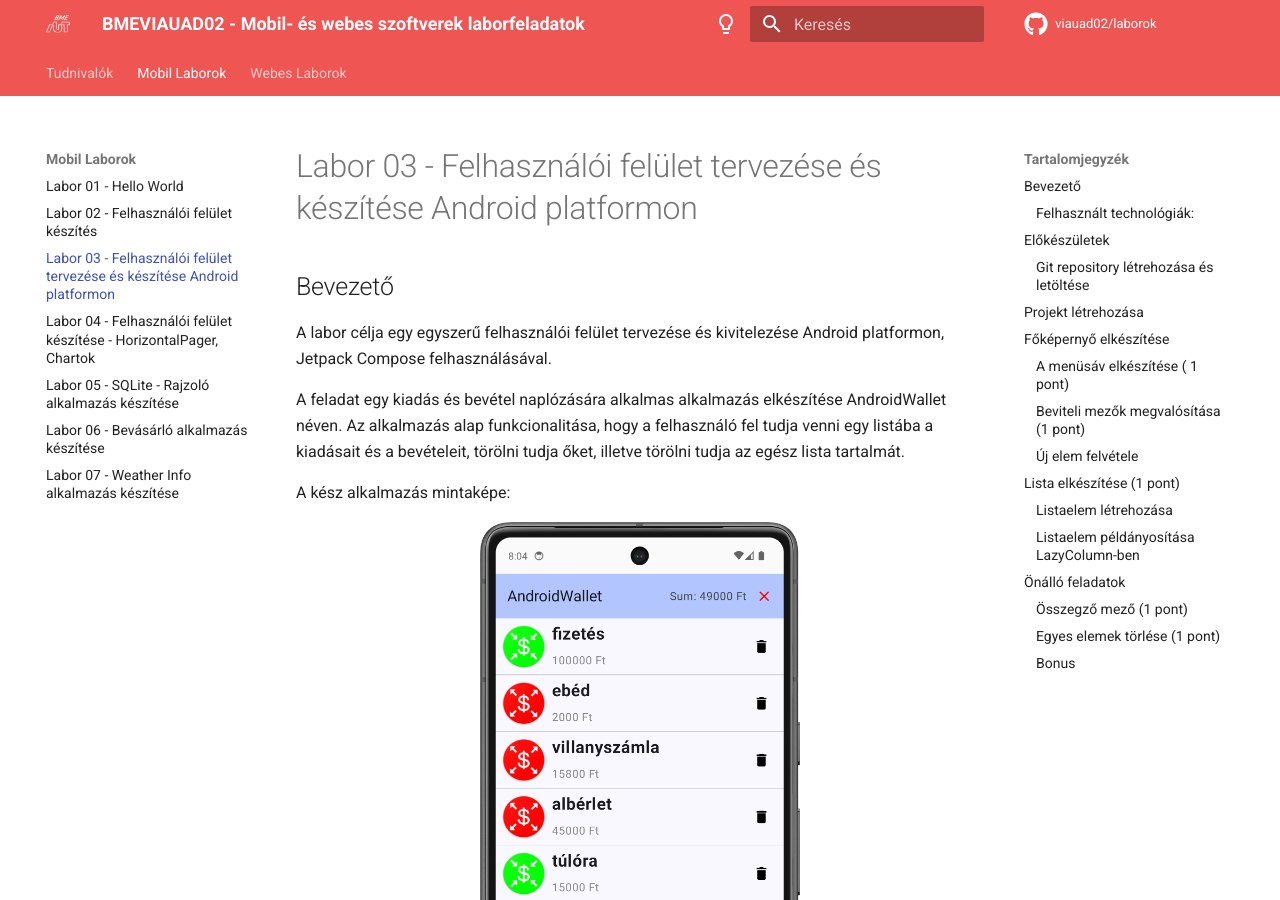
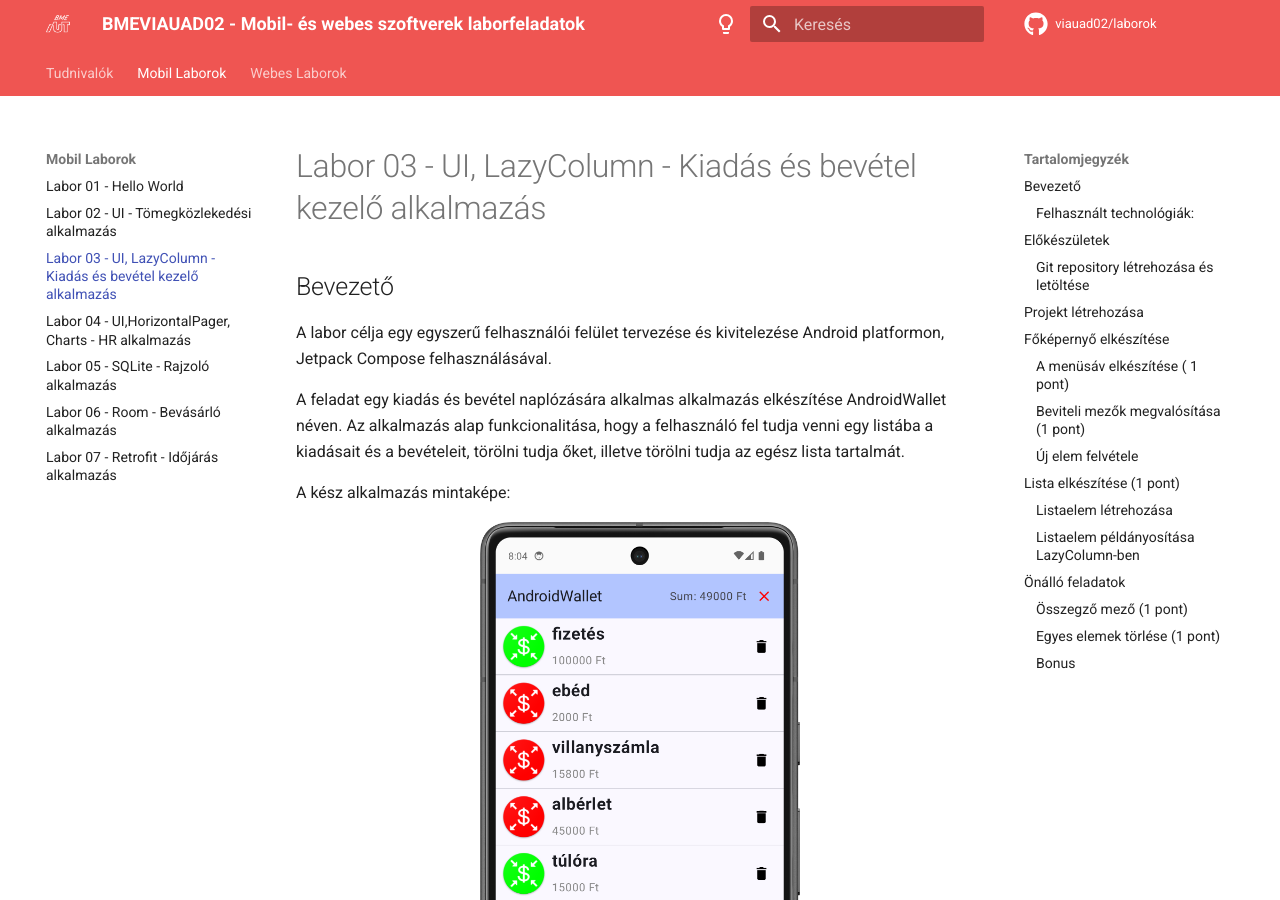
Before and after one commit to VIAUAD02/laborok, an MkDocs documentation site: the page built from docs/laborok/03-android-ui-adv/index.md, in a window 1280 px wide and 900 px high. Built offline with MkDocs 1.6.1 and Material for MkDocs 9.7.7, drawn with Linux system fonts in a browser that asks for light colours; comment, search, counter and statistics services are not loaded.

Commit message:
unification of android lab titles

```diff
--- a/docs/laborok/02-android-ui/index.md
+++ b/docs/laborok/02-android-ui/index.md
@@ -1,4 +1,4 @@
-# Labor 02 - Felhasználói felület készítés
+# Labor 02 - UI - Tömegközlekedési alkalmazás
 
 ## Bevezető
 
--- a/docs/laborok/03-android-ui-adv/index.md
+++ b/docs/laborok/03-android-ui-adv/index.md
@@ -1,4 +1,4 @@
-# Labor 03 - Felhasználói felület tervezése és készítése Android platformon
+# Labor 03 - UI, LazyColumn - Kiadás és bevétel kezelő alkalmazás
 
 ## Bevezető
 
--- a/docs/laborok/04-android-ui-charts/index.md
+++ b/docs/laborok/04-android-ui-charts/index.md
@@ -1,4 +1,4 @@
-# Labor 04 - Felhasználói felület készítése - HorizontalPager, Chartok
+# Labor 04 - UI,HorizontalPager, Charts - HR alkalmazás
 
 ## Bevezető
 
--- a/docs/laborok/05-android-sqlite/index.md
+++ b/docs/laborok/05-android-sqlite/index.md
@@ -1,4 +1,4 @@
-# Labor 05 - SQLite - Rajzoló alkalmazás készítése
+# Labor 05 - SQLite - Rajzoló alkalmazás
 
 ## Bevezető
 
--- a/docs/laborok/06-android-room/index.md
+++ b/docs/laborok/06-android-room/index.md
@@ -1,3 +1,3 @@
-# Labor 06 - Bevásárló alkalmazás készítése
+# Labor 06 - Room - Bevásárló alkalmazás
 
 ## TODO 2024
--- a/docs/laborok/07-android-network/index.md
+++ b/docs/laborok/07-android-network/index.md
@@ -1,3 +1,3 @@
-# Labor 07 - Weather Info alkalmazás készítése
+# Labor 07 - Retrofit - Időjárás alkalmazás
 
 ## TODO 2024
```
